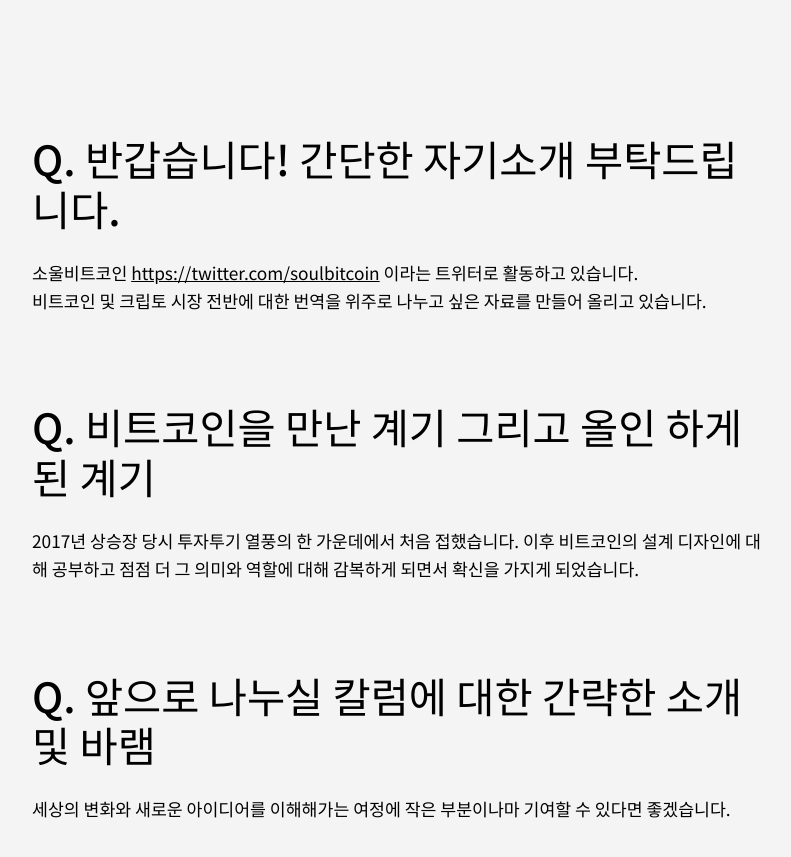
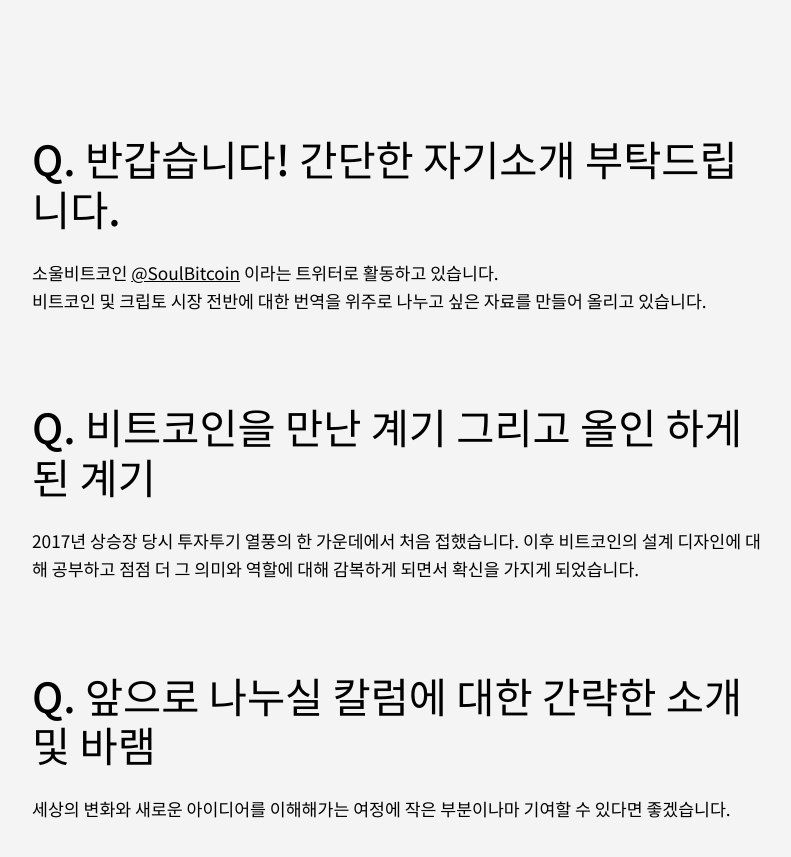
Before and after one commit to bitcoinkrorg/bitcoinkrorg.github.io, a Jekyll site: the page built from _posts/2022-04-29-Soulbitcoin-칼럼.md, in a window 1280 px wide and 900 px high, scrolled down 575 px. Shown: the top 857 px of the window, without its empty margins (243-1034 px from the left). Built offline with Jekyll 4.4.1, drawn with Linux system fonts in a browser that asks for light colours; some of the changed lines change nothing that is shown.

Commit message:
edit: link

```diff
--- a/_posts/2022-04-29-Soulbitcoin-칼럼.md
+++ b/_posts/2022-04-29-Soulbitcoin-칼럼.md
@@ -12,7 +12,7 @@ excerpt: "세상의 변화와 새로운 아이디어를 이해해가는 여정
 
 ## Q. 반갑습니다! 간단한 자기소개 부탁드립니다.
 
-소울비트코인 [https://twitter.com/soulbitcoin](@SoulBitcoin) 이라는 트위터로 활동하고 있습니다.<br>
+소울비트코인 [@SoulBitcoin](https://twitter.com/soulbitcoin) 이라는 트위터로 활동하고 있습니다.<br>
 비트코인 및 크립토 시장 전반에 대한 번역을 위주로 나누고 싶은 자료를 만들어 올리고 있습니다.
 
 ## Q. 비트코인을 만난 계기 그리고 올인 하게된 계기
```
